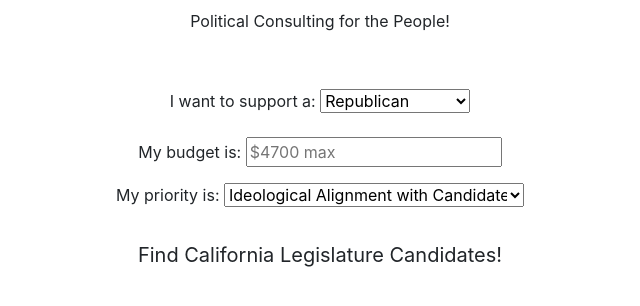
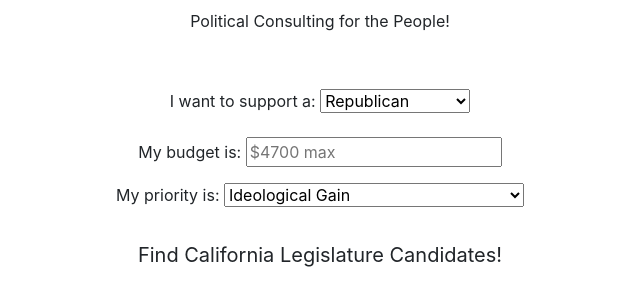
Before and after one commit to KavehShoorideh/GrassrootsDonor, a Flask app: page / in a window 1280 px wide. Shown: the part 175-481 px from the top of the page, without its empty margins (320-960 px from the left). Run offline with Flask 2, Linux system fonts and the light colour scheme; some libraries are stand-ins or nearby versions.

Commit message:
Ideological Gain instead of alignment

```diff
--- a/grassrootsdonor/templates/input.html
+++ b/grassrootsdonor/templates/input.html
@@ -46,7 +46,7 @@
         <div class="form-group">
           <label for="user_priority">My priority is:</label>
           <select id='user_priority', name='user_priority' style="width: 300px;">
-                <option value='ideology'> Ideological Alignment with Candidates</option>
+                <option value='ideology'> Ideological Gain </option>
 <!--                <option value='winning'> Candidates' Chance of Winning</option>-->
                 <option value='impact'> Impact of my Donation</option>
             </select>
--- a/grassrootsdonor/templates/output.html
+++ b/grassrootsdonor/templates/output.html
@@ -46,7 +46,7 @@
         <div class="form-group">
           <label for="user_priority">My priority is:</label>
           <select id='user_priority', name='user_priority' style="width: 300px;">
-                <option value='ideology'> Ideological Alignment with Candidates</option>
+                <option value='ideology'> Ideological Gain </option>
 <!--                <option value='winning'> Candidates' Chance of Winning</option>-->
                 <option value='impact'> Impact of my Donation</option>
             </select>
```
Also changed, not shown: 1 other file.
